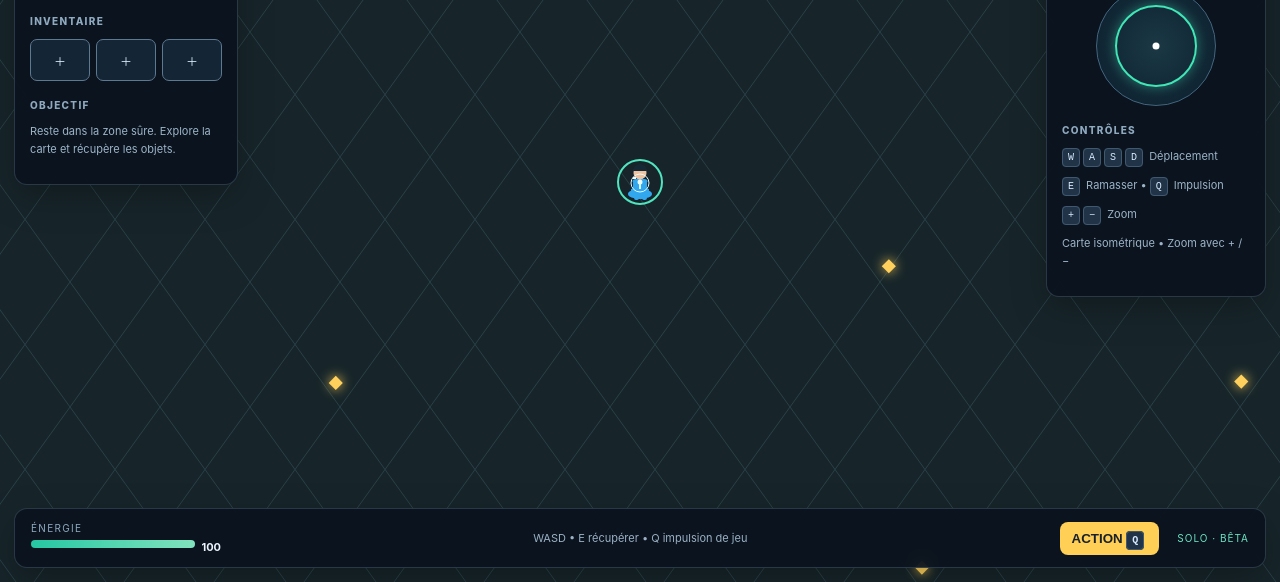
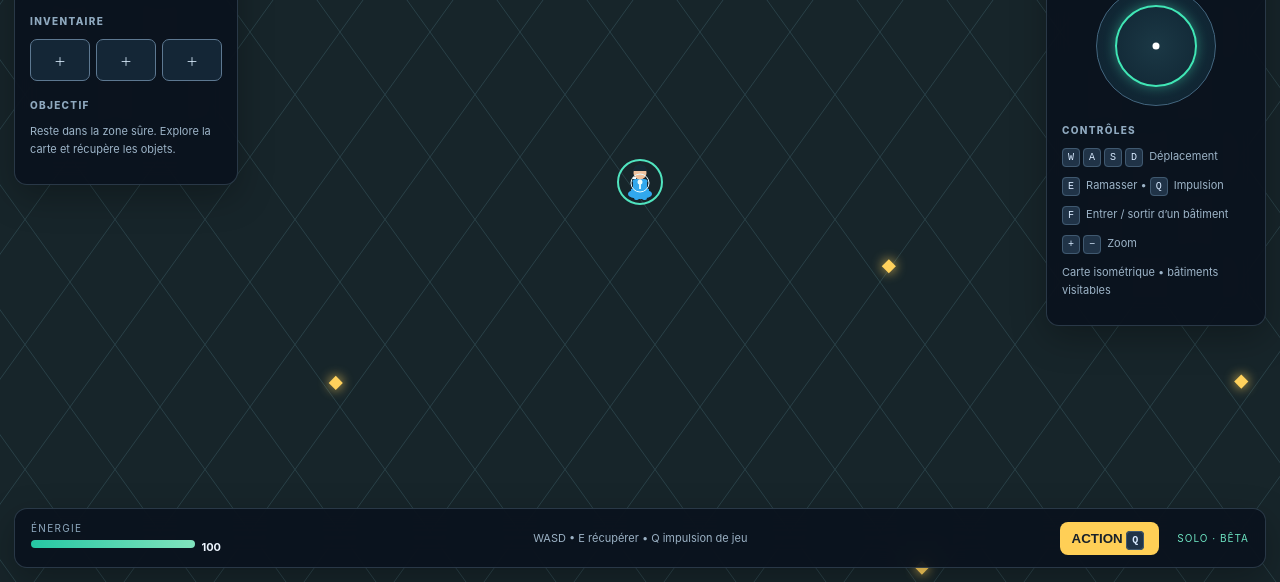
Before and after one commit to leloupgarou911-coder/Battle-Royale-JUJU-2D, a plain HTML site: page index.html in a window 1280 px wide. Shown: the part 218-800 px from the top of the page. Drawn offline with nearby package versions, Linux system fonts and the light colour scheme; no server answers.

Commit message:
Add building interior control to HUD

```diff
--- a/index.html
+++ b/index.html
@@ -13,7 +13,7 @@
 <div class="stats"><div><small>JOUEURS</small><b id="players">26</b></div><div><small>ZONE</small><b id="zoneLabel">100%</b></div><div><small>ÉLIMINATIONS</small><b id="kills">0</b></div></div>
 <button id="locate" title="Choisir une ville">⌖ VILLE</button></div>
 <div class="left-panel"><div class="panel-title">ÉQUIPEMENT</div><div class="weapon"><span class="weapon-icon">✦</span><div><b>Équipement de départ</b><small>Mode prototype</small></div></div><div class="panel-title">INVENTAIRE</div><div class="inventory"><div class="slot">＋</div><div class="slot">＋</div><div class="slot">＋</div></div><div class="panel-title">OBJECTIF</div><p>Reste dans la zone sûre. Explore la carte et récupère les objets.</p></div>
-<div class="right-panel"><div class="panel-title">ZONE SÛRE</div><div class="zone-clock" id="clock">02:00</div><div class="zone-status" id="zoneStatus">La zone se réduit bientôt</div><div class="mini-map" id="miniMap"><span class="mini-ring"></span><span class="mini-dot"></span></div><div class="panel-title">CONTRÔLES</div><p><kbd>W</kbd><kbd>A</kbd><kbd>S</kbd><kbd>D</kbd> Déplacement</p><p><kbd>E</kbd> Ramasser • <kbd>Q</kbd> Impulsion</p><p><kbd>+</kbd><kbd>−</kbd> Zoom</p><p>Carte isométrique • Zoom avec + / −</p></div>
+<div class="right-panel"><div class="panel-title">ZONE SÛRE</div><div class="zone-clock" id="clock">02:00</div><div class="zone-status" id="zoneStatus">La zone se réduit bientôt</div><div class="mini-map" id="miniMap"><span class="mini-ring"></span><span class="mini-dot"></span></div><div class="panel-title">CONTRÔLES</div><p><kbd>W</kbd><kbd>A</kbd><kbd>S</kbd><kbd>D</kbd> Déplacement</p><p><kbd>E</kbd> Ramasser • <kbd>Q</kbd> Impulsion</p><p><kbd>F</kbd> Entrer / sortir d’un bâtiment</p><p><kbd>+</kbd><kbd>−</kbd> Zoom</p><p>Carte isométrique • bâtiments visitables</p></div>
 <div class="bottom-hud"><div class="health"><span>ÉNERGIE</span><div class="bar"><i></i></div><b>100</b></div><div class="hint">WASD • E récupérer • Q impulsion de jeu</div><button id="actionBtn" class="action-btn">ACTION <kbd>Q</kbd></button><div class="mode">SOLO · BÊTA</div></div>
 <div class="toast" id="toast"></div>
 <div class="city-modal" id="cityModal"><div class="modal-card"><button class="close" id="closeModal">×</button><h2>Choisir un lieu de départ</h2><p>Recherche une ville réelle pour lancer la partie.</p><input id="cityInput" placeholder="Ex. Oran, Algérie"><button id="searchCity">Rechercher</button><div id="cityResults"></div></div></div>
```
